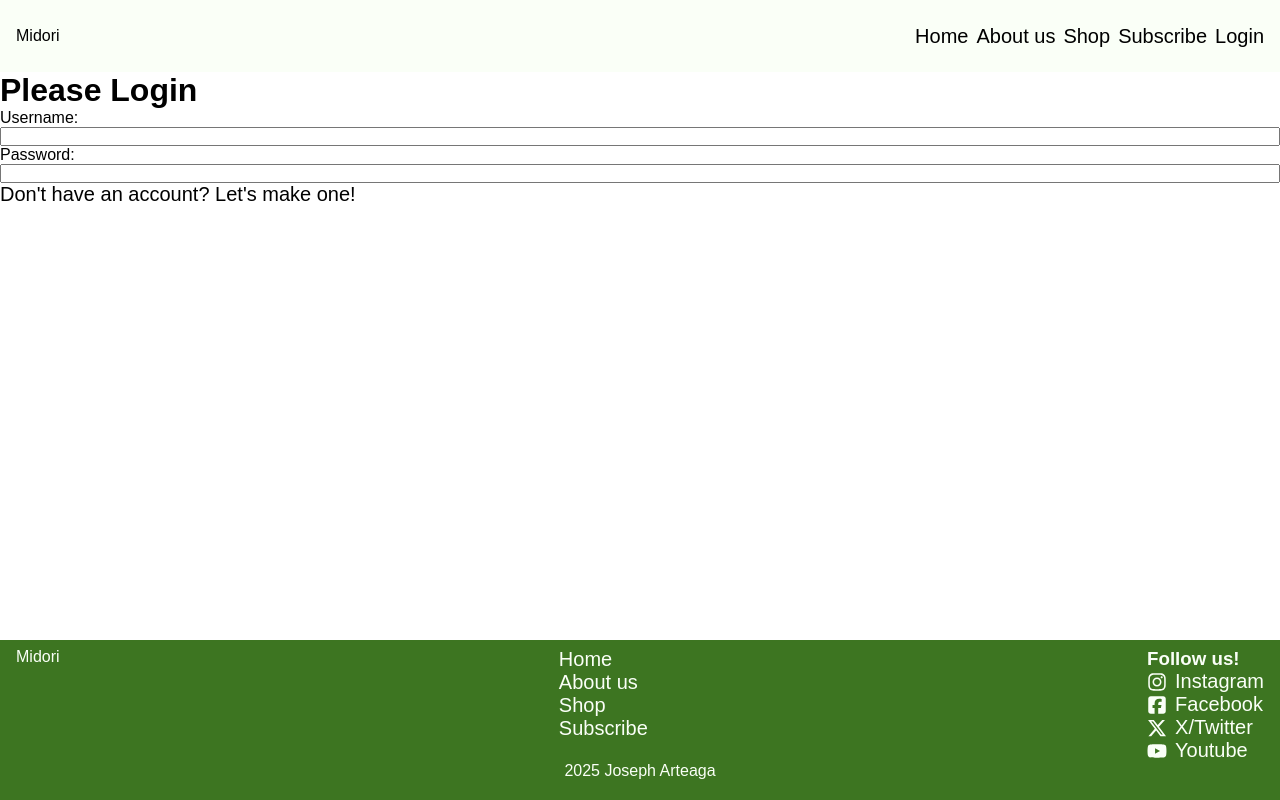
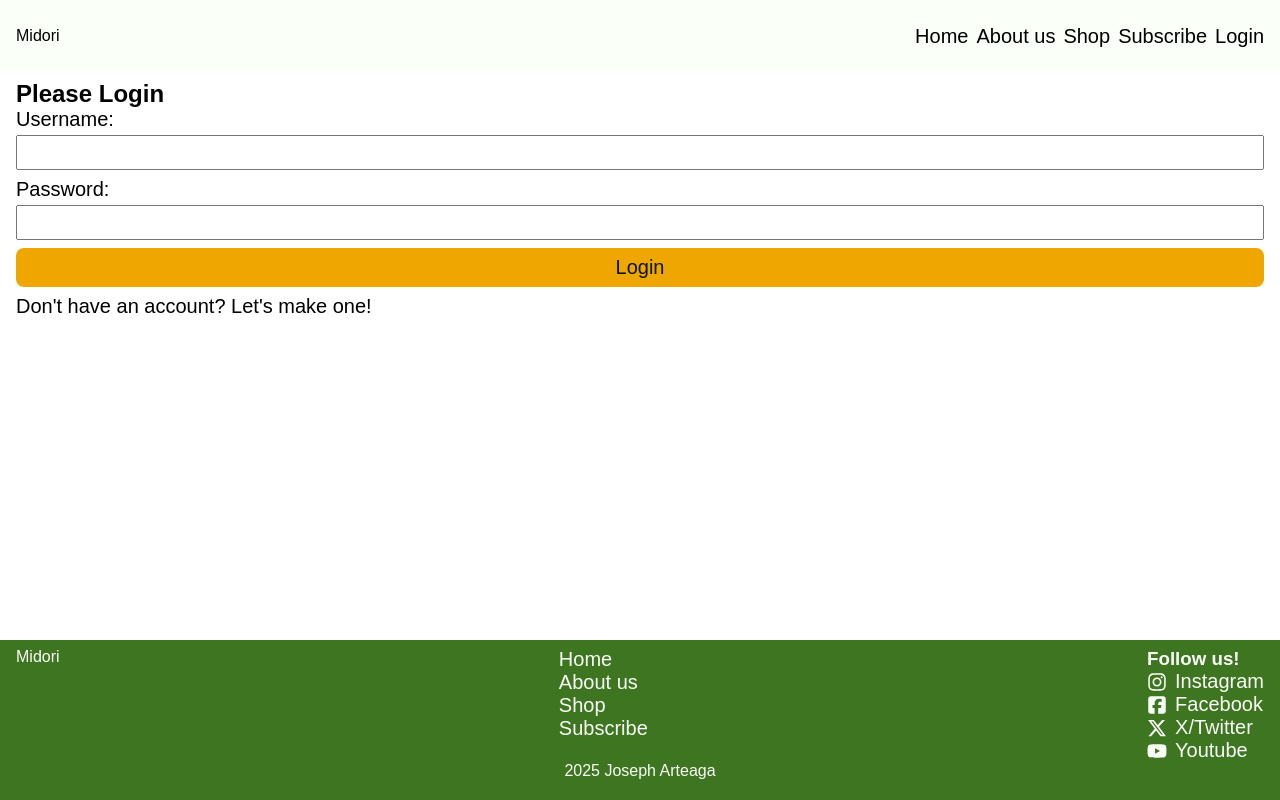
Before and after one commit to jarteaga127/midori-energy, a React (Vite) app: page /login in a window 1280 px wide. Built offline with nearby package versions, Linux system fonts and the light colour scheme; a web font is replaced by a local one.

Commit message:
Edited styles for the Login page

```diff
--- a/src/index.css
+++ b/src/index.css
@@ -33,10 +33,11 @@ p, li, button {
 }
 
 main {
+   padding-top: 72px;
   flex: 1;
 }
 
-button, .section-link {
+button, .section-link, .login-btn {
   background-color: var(--second-color);
   padding: .5rem 1rem;
   border: none;
@@ -48,7 +49,7 @@ button, .section-link {
   font-size: 20px;
 }
 
-button:hover {
+button:hover, .section-link:hover, .login-btn:hover {
   background-color: var(--second-color-2);
   transition: .5s;
 }
@@ -71,6 +72,8 @@ button:hover {
   text-decoration: underline;
 }
 
+
+
 @media screen and (max-width: 432px) {
 
 body {
--- a/src/pages/LoginPage.jsx
+++ b/src/pages/LoginPage.jsx
@@ -2,18 +2,19 @@ import '../styles/login-page.css'
 
 const LoginPage = () => {
     return (
-        <>
+        <section>
             <h1>Please Login</h1>
             <form action="">
                 <label htmlFor="username">Username:</label>
                 <input type="text" id="username"/>
                 <label htmlFor="password">Password:</label>
                 <input type="password" />
+                <input type="submit" value="Login" className='login-btn' />
             </form>
             <div className="make-account-sec">
                 <p>Don't have an account? Let's make one!</p>
             </div>
-        </>
+        </section>
      );
 }
 
--- a/src/styles/login-page.css
+++ b/src/styles/login-page.css
@@ -1,9 +1,15 @@
-main {
-    padding-top: 72px;
-    height: 100vh;
-}
 
 form {
     display: flex;
     flex-direction: column;
 }
+
+label {
+    font-size: 20px;
+    margin-bottom: .25rem;
+}
+
+input {
+    padding: .5rem 1rem;
+    margin-bottom: .5rem;
+}
```
